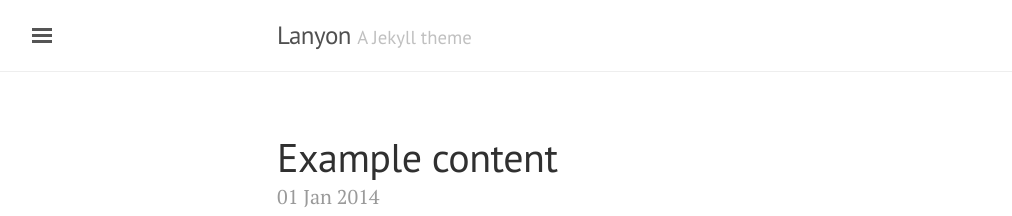
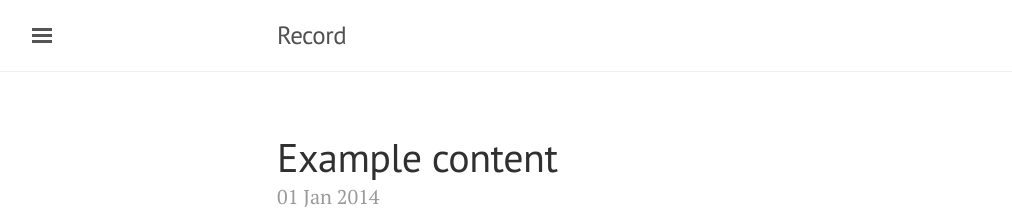
Before and after one commit to keita1314/keita1314.github.io, a Jekyll site: the page built from index.html, in a window 1280 px wide and 900 px high. Shown: the top 216 px of the window, without its empty margins (3-1015 px from the left). Built offline with Jekyll 4.4.1, drawn with Linux system fonts in a browser that asks for light colours; the list of posts is cut into pages by our own code.

Commit message:
modify title

```diff
--- a/_config.yml
+++ b/_config.yml
@@ -5,8 +5,8 @@ permalink:           pretty
 relative_permalinks: true
 
 # Setup
-title:               Lanyon
-tagline:             'A Jekyll theme'
+title:               Record
+tagline:             ''
 description:         'A reserved <a href="http://jekyllrb.com" target="_blank">Jekyll</a> theme that places the utmost gravity on content with a hidden drawer. Made by <a href="https://twitter.com/mdo" target="_blank">@mdo</a>.'
 url:                 http://lanyon.getpoole.com
 baseurl:             ''
```
